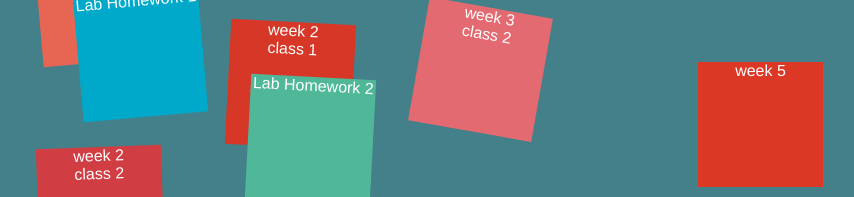
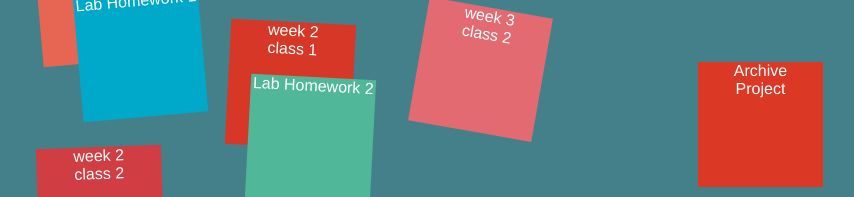
Before and after one commit to eesha3/core-lab-interaction, a plain HTML site: page index.html in a window 1280 px wide. Shown: the part 305-502 px from the top of the page, without its empty margins (12-866 px from the left). Drawn offline with Linux system fonts and the light colour scheme.

Commit message:
indexupdate

```diff
--- a/index.html
+++ b/index.html
@@ -249,7 +249,7 @@ a {
 <div class="box4"><a href="SessionK-Studio/Week03-Class01/Week3-Class1.html"></a>week 3<br>class 1</div>
 <div class="box5"><a href="SessionK-Studio/Week03-Class02/Week3-Class2.html">week 3<br>class 2</a></div>
 <div class="box6"><a href="SessionK-Studio/Week04-Class01/index01.html">week 4<br>class 1</a></div>
-<div class="box8">week 5</div>
+<div class="box8"><a href="SessionK-Studio/Week04-Class02/index.html">Archive<br>Project</div>
 <div class="box7">week 6</div>
 <div class="box9"><a href="SessionK-Lab/Homework-1/flexbox-froggy.html">Lab Homework 1</a></div>
 <div class="box10"><a href="SessionK-Lab/Homework-2/newspaper.html">Lab Homework 2</a></div>
```
Also changed, not shown: 2 other files.
